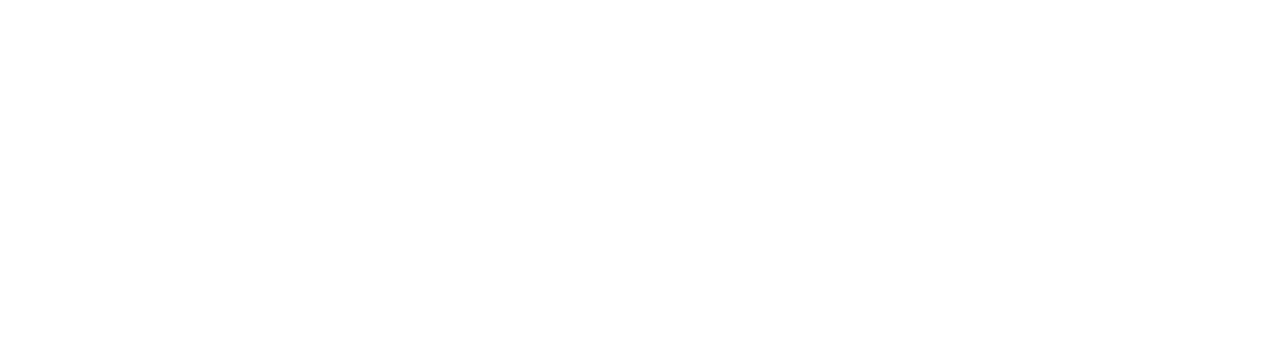
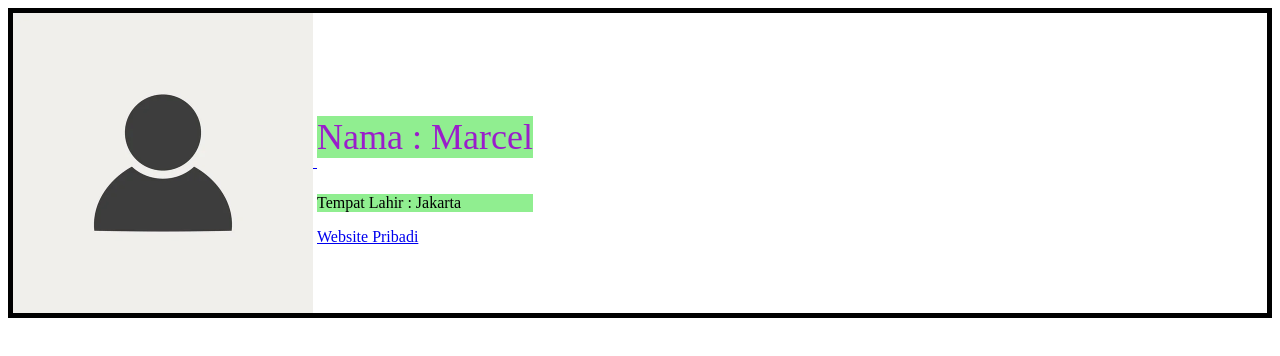
Before and after one commit to marcelrevou/simulation-materials, a plain HTML site: page index.html in a window 1280 px wide. Drawn offline with Linux system fonts and the light colour scheme.

Commit message:
Mentor Simulation 09: Intro to HTML and CSS

```diff
--- /dev/null
+++ b/index.css
@@ -0,0 +1,21 @@
+#data-nama {
+  color: #9a1ecb;
+  font-size: 36px;
+}
+
+#container-detail{
+    display: inline-block;
+}
+
+#foto-profil, #container-detail{
+  vertical-align: middle;
+}
+
+#kartu-mahasiswa{
+    border: 5px solid black;
+}
+
+.detail-kartu {
+  background-color: lightgreen;
+  display: block;
+}
--- a/index.html
+++ b/index.html
@@ -1,10 +1,31 @@
 <!DOCTYPE html>
 <html>
   <head>
-
+    <title>Marcel's Webpage</title>
+    <link rel="stylesheet" type="text/css" href="index.css" />
   </head>
   <body>
-
-
+    <div id="kartu-mahasiswa">
+      <a id="link-foto" href="https://www.google.com/">
+        <img
+          id="foto-profil"
+          src="foto-placeholder.jpg"
+          width="300px"
+          height="300px"
+        />
+      </a>
+      <div id="container-detail">
+        <p id="data-nama" class="detail-kartu">Nama : Marcel</p>
+        <p id="data-tempat-lahir" class="detail-kartu">
+          Tempat Lahir : Jakarta
+        </p>
+        <a
+          id="data-website-pribadi"
+          href="https://www.linkedin.com/in/marcel-bonar-kristanda-0b392466/"
+        >
+          Website Pribadi
+        </a>
+      </div>
+    </div>
   </body>
 </html>
```
Also changed, not shown: foto-placeholder.jpg (added).
